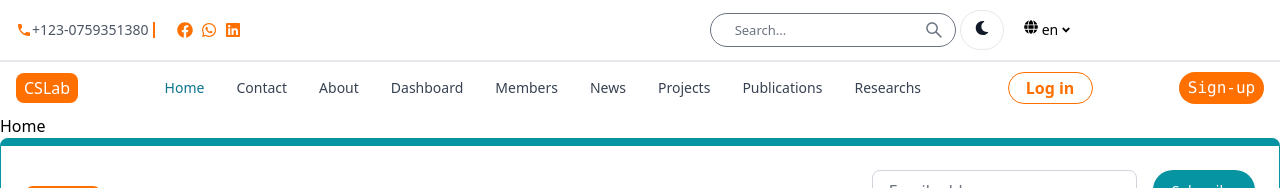
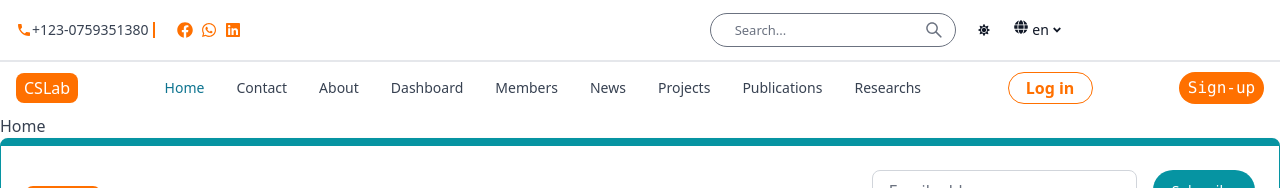
Before and after one commit to rihemmlm7/CSLab, a React (Vite) app in the folder client/: page / in a window 1280 px wide. Shown: the top 188 px of the page. Built offline with nearby package versions, Linux system fonts and the light colour scheme; no server answers.

Commit message:
compleet dark mode

```diff
--- a/client/src/components/Header.jsx
+++ b/client/src/components/Header.jsx
@@ -1,12 +1,28 @@
-import { Navbar, TextInput, Button } from 'flowbite-react';
+import { Navbar, TextInput, Button,Dropdown,Avatar } from 'flowbite-react';
 import React from 'react';
 import { Link, useLocation } from 'react-router-dom';
 import { AiOutlineSearch } from 'react-icons/ai';
 import { FaMoon } from 'react-icons/fa';
+import {useSelector} from 'react-redux';
 
 export default function Header() {
   const path = useLocation().pathname;
-
+  const { currentUser } = useSelector((state) => state.user);
+  const handleSignout = async () => {
+    try {
+      const res = await fetch('/api/user/signout', {
+        method: 'POST',
+      });
+      const data = await res.json();
+      if (!res.ok) {
+        console.log(data.message);
+      } else {
+        dispatch(signoutSuccess());
+      }
+    } catch (error) {
+      console.log(error.message);
+    }
+  };
   return (
 
     <Navbar className=''>
@@ -23,12 +39,37 @@ export default function Header() {
         </Link>
 
         <div className='flex gap-2 md:order-1 hidden lg:inline'>
+        {currentUser ? (
+          <Dropdown
+            arrowIcon={false}
+            inline
+            label={
+              <Avatar alt='user' img={currentUser.profilePicture} rounded />
+            }
+          >
+            <Dropdown.Header>
+              <span className='block text-sm'>@{currentUser.username}</span>
+              <span className='block text-sm font-medium truncate'>
+                {currentUser.email}
+              </span>
+            </Dropdown.Header>
+            <Link to={'/Dashboard?tab=profile'}>
+              <Dropdown.Item>Profile</Dropdown.Item>
+            </Link>
+            <Dropdown.Divider />
+            <Dropdown.Item onClick={handleSignout}>log out</Dropdown.Item>
+
+          </Dropdown>
+          )
+          : (
+
   <Link to='/Log-in'>
     <button className="border-[#FF7000] text-[#FF7000] font-semibold rounded-3xl w-[85px] h-8 border-solid border-[1.5px] border-[#FF7000] ">
       Log in
     </button>
   </Link>
-</div>
+)}
+     </div>
 
       <div className='flex gap-2 md:order-1 hidden lg:inline'>
 
--- a/client/src/components/Nav.jsx
+++ b/client/src/components/Nav.jsx
@@ -1,16 +1,20 @@
 import React from 'react';
 import { Link } from 'react-router-dom';
 import { AiOutlineSearch } from 'react-icons/ai';
-import { FaMoon, FaFacebook, FaWhatsapp, FaLinkedin, FaGlobe, FaAngleDown } from 'react-icons/fa';
+import { FaMoon, FaFacebook, FaWhatsapp, FaLinkedin, FaGlobe, FaAngleDown ,FaSun} from 'react-icons/fa';
 import { Navbar, TextInput, Button } from 'flowbite-react';
 import { MdPhone } from 'react-icons/md';
 import { useLanguage } from '../LanguageContext'; // Import the useLanguage hook
+import { toggleTheme } from '../redux/theme/themeSlice';
+import { useSelector, useDispatch } from 'react-redux';
+import './custom-styles.css';
 
 export default function Nav() {
   const { language, changeLanguage } = useLanguage();
   const [isDropdownOpen, setIsDropdownOpen] = React.useState(false);
   const [selectedLanguage, setSelectedLanguage] = React.useState(language);
-
+  const { theme } = useSelector((state) => state.theme);
+  const dispatch = useDispatch();
   const handleChangeLanguage = (lang) => {
     setSelectedLanguage(lang);
     changeLanguage(lang);
@@ -28,7 +32,8 @@ export default function Nav() {
         <div className="flex items-center hidden lg:flex">
           {/* Phone number with icon */}
           <Link to="/phone"><MdPhone className="text-[#FF7000] " /></Link>
-          <span className="text-sm text-gray-600">+123-0759351380</span>
+          <Link to='/' className="text-sm">+123-0759351380</Link>
+
           <div className="w-4 h-4 border-l-2 border-[#FF7000] mx-1"></div>
           {/* Icons with links */}
           <Link to="/facebook"><FaFacebook className="text-[#FF7000] mx-1" /></Link>
@@ -38,7 +43,7 @@ export default function Nav() {
         {/* Empty space */}
 
         {/* Right group */}
-        <div className="flex items-center space-x-1">
+        <div className="flex items-center space-x-1 ">
 
           <form className='flex items-center'>
             <TextInput
@@ -52,12 +57,22 @@ export default function Nav() {
           <Button className='w-12 h-10 lg:hidden ml-2' color='gray'>
             <AiOutlineSearch />
           </Button>
-          <Button className='w-11 h-10' color='gray' pill>
-            <FaMoon />
+          <Button
+
+          className='w-12 h-10 hidden sm:inline border-none '
+          color='gray'
+          pill
+          onClick={() => dispatch(toggleTheme())}
+        >
+          {theme === 'light' ? <FaSun /> : <FaMoon />}
           </Button>   {/* Language selector button */}
           <div className="relative">
             <div className="relative inline-block text-left">
-              <Button className='w-14 h-10' color='gray' pill onClick={toggleDropdown} class="border-none">
+              <Button className='w-14 h-10 border-none '
+              color='gray'
+              pill
+              onClick={toggleDropdown}
+               style={{ outline: 'none' }}>
                 <FaGlobe />
                 <span className="ml-1">{selectedLanguage.slice(0, 2)}</span> {/* Add space with ml-1 class */}
                 <FaAngleDown className="w-4 h-4 pt-1" />
--- /dev/null
+++ b/client/src/components/ThemeProvider.jsx
@@ -0,0 +1,12 @@
+import { useSelector } from 'react-redux';
+
+export default function ThemeProvider({ children }) {
+  const { theme } = useSelector((state) => state.theme);
+  return (
+    <div className={theme}>
+      <div className='bg-white text-gray-700 dark:text-gray-200 dark:bg-[rgb(16,23,42)] min-h-screen'>
+        {children}
+      </div>
+    </div>
+  );
+}
--- /dev/null
+++ b/client/src/components/custom-styles.css
@@ -0,0 +1,3 @@
+button:focus {
+    outline: none !important;
+  }
--- a/client/src/main.jsx
+++ b/client/src/main.jsx
@@ -5,11 +5,13 @@ import './index.css';
 import { store, persistor } from './redux/store.js';
 import { Provider } from 'react-redux';
 import { PersistGate } from 'redux-persist/integration/react';
+import ThemeProvider from './components/ThemeProvider.jsx';
 ReactDOM.createRoot(document.getElementById('root')).render(
   <PersistGate persistor={persistor}>
     <Provider store={store}>
-
+      <ThemeProvider>
         <App />
+        </ThemeProvider>
 
     </Provider>
   </PersistGate>
--- a/client/src/redux/store.js
+++ b/client/src/redux/store.js
@@ -2,10 +2,10 @@ import { configureStore,combineReducers } from '@reduxjs/toolkit'
 import userReducer from './user/UserrSlice';
 import { persistReducer, persistStore } from 'redux-persist';
 import storage from 'redux-persist/lib/storage';
-
-
+import themeReducer from './theme/themeSlice';
 const rootReducer = combineReducers({
   user: userReducer,
+  theme: themeReducer,
 });
 const persistConfig = {
   key: 'root',
--- /dev/null
+++ b/client/src/redux/theme/themeSlice.js
@@ -0,0 +1,19 @@
+import {createSlice} from '@reduxjs/toolkit';
+
+const initialState = {
+    theme: 'light',
+};
+
+const themeSlice = createSlice({
+    name: 'theme',
+    initialState,
+    reducers: {
+        toggleTheme: (state) => {
+            state.theme = state.theme === 'light' ? 'dark' : 'light'; // that mean change light to dark or dark to light
+        },
+        }
+});
+
+export const {toggleTheme} = themeSlice.actions;
+
+export default themeSlice.reducer;
```
Also changed, not shown: client/src/components/Nav.css (deleted), client/src/components/pages.js (deleted).
